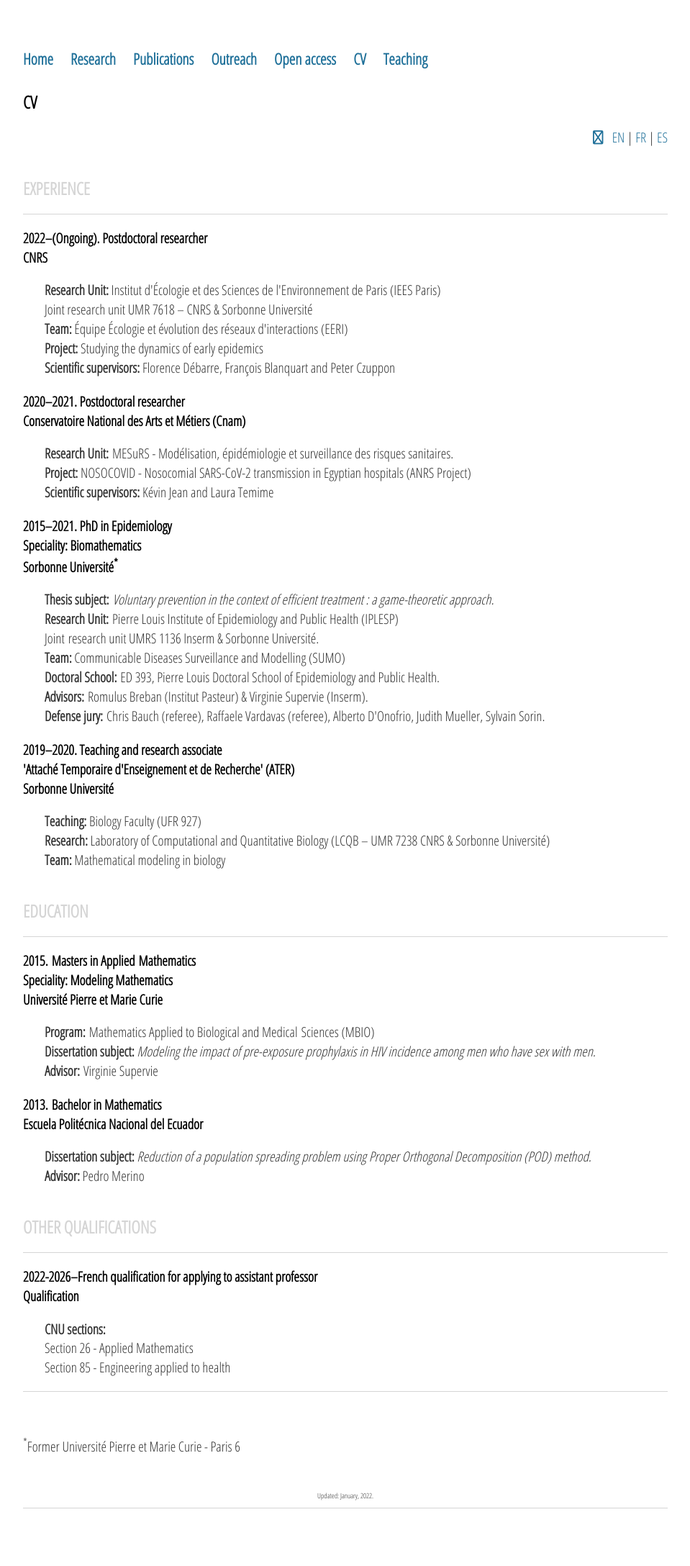
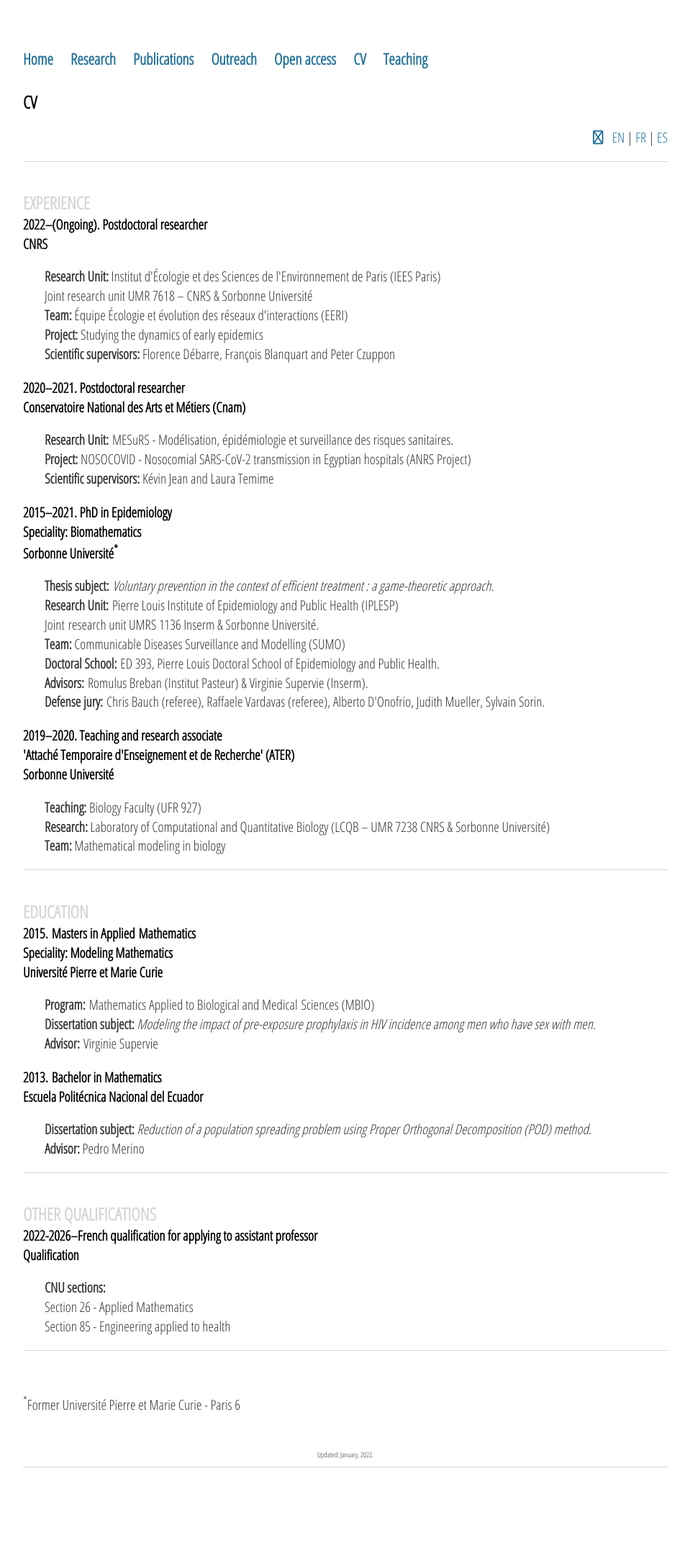
Before and after one commit to sjijon/sjijon.github.io, a Jekyll site: the page built from cv.html, in a window 1280 px wide. Shown: the whole page at 72% size, without its empty margins (160-1119 px from the left). Built offline with Jekyll 4.4.1, drawn with Linux system fonts in a browser that asks for light colours; nearby versions of some CDN libraries; after the commit the page ends 2119 px from its top, so only the background shows below that.

Commit message:
Relocate section lines

```diff
--- a/cv.html
+++ b/cv.html
@@ -12,8 +12,8 @@ title: CV
 		<a href="https://github.com/sjijon/sjijon.github.io/blob/master/documents/CV/CV_ES_JIJON.pdf" target="_blank">ES</a>
 	</p>
 
+	<p style="border-bottom: 1px solid #d5d5d5;"></p>
 	<h5>EXPERIENCE</h5>
-	<p style="border-bottom: 1px solid #d5d5d5;"></p>
 
 	<h4>2022&ndash;(Ongoing). Postdoctoral researcher</h4>
 	<h4>CNRS</h4>
@@ -73,8 +73,8 @@ title: CV
 		<strong>Team:</strong> Mathematical modeling in biology
 	</p>
 
+	<p style="border-bottom: 1px solid #d5d5d5;"></p>
 	<h5>EDUCATION</h5>
-	<p style="border-bottom: 1px solid #d5d5d5;"></p>
 	<h4>2015. Masters in Applied Mathematics
 		<br>
 		Speciality: Modeling Mathematics
@@ -96,8 +96,8 @@ title: CV
 		<strong>Advisor:</strong> Pedro Merino
 	</p>
 
+	<p style="border-bottom: 1px solid #d5d5d5;"></p>
 	<h5>OTHER QUALIFICATIONS</h5>
-	<p style="border-bottom: 1px solid #d5d5d5;"></p>
 
 	<h4>2022-2026&ndash;French qualification for applying to assistant professor</h4>
 	<h4>Qualification</h4>
```
